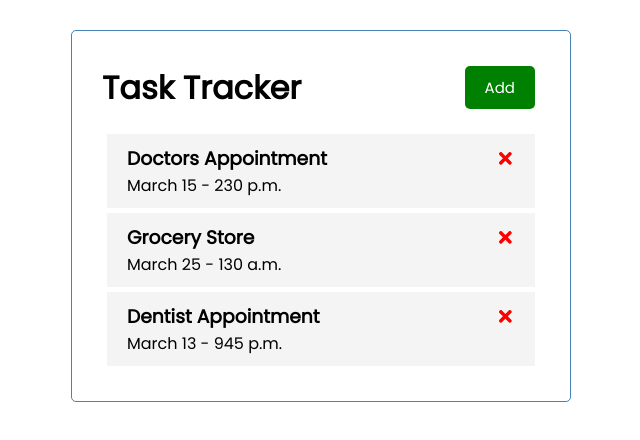
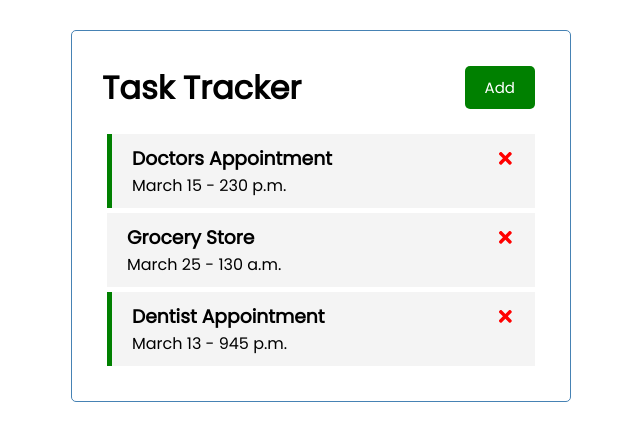
Before and after one commit to JasonHensley1989/react-practice-advanced, a React (Create React App) app in the folder react-todo-advanced/: page / in a window 1280 px wide. Shown: the top 440 px of the page, without its empty margins (319-959 px from the left). Built offline with nearby package versions, Linux system fonts and the light colour scheme.

Commit message:
react app task from

```diff
--- /dev/null
+++ b/package.json
@@ -0,0 +1,5 @@
+{
+  "dependencies": {
+    "react-icons": "^4.8.0"
+  }
+}
--- a/react-todo-advanced/src/App.js
+++ b/react-todo-advanced/src/App.js
@@ -27,13 +27,18 @@
 
 // Delete Task
   const deleteTask = (id) => {
-    console.log('delete', id);
+    setTasks(tasks.filter((task) => task.id !== id))
+  }
+
+// Toggle Reminder
+  const toggleReminder = (id) => {
+    setTasks(tasks.map((task) => task.id === id ? { ...task, reminder: !task.reminder} : task))
   }
 
   return (
       <div className="container">
           <Header />
-          <Tasks tasks={tasks} onDelete={deleteTask}/>
+          {tasks.length > 0 ?<Tasks tasks={tasks} onDelete={deleteTask} onToggle={toggleReminder}/> : 'No Tasks To Show'}
       </div>
   );
 }
--- a/react-todo-advanced/src/components/Task.js
+++ b/react-todo-advanced/src/components/Task.js
@@ -1,10 +1,10 @@
 import { FaTimes } from 'react-icons/fa';
 
-const Task = ({ task, onDelete }) => {
+const Task = ({ task, onDelete, onToggle }) => {
   return (
-    <div className="task">
+    <div className={`task ${task.reminder ? 'reminder' : ''}`} onDoubleClick={() => onToggle(task.id)}>
         <h3>
-            {task.text} <FaTimes onClick={onDelete} style={{color:'red', cursor: "pointer" }} />
+            {task.text} <FaTimes onClick={() => onDelete(task.id)} style={{color:'red', cursor: "pointer" }} />
         </h3>
         <p>{task.day}</p>
     </div>
--- a/react-todo-advanced/src/components/Tasks.js
+++ b/react-todo-advanced/src/components/Tasks.js
@@ -1,12 +1,12 @@
 import Task from "./Task"
 
-const Tasks = ({ tasks, onDelete }) => {
+const Tasks = ({ tasks, onDelete, onToggle }) => {
 
 
     return (
         <>
         {tasks.map((task) => (
-        <Task key={task.id} task={task} onDelete={onDelete} />
+        <Task key={task.id} task={task} onDelete={onDelete} onToggle={onToggle} />
         ))}
         </>
     )
```
Also changed, not shown: 1 other file (tests, documents, lock files or other folders).
